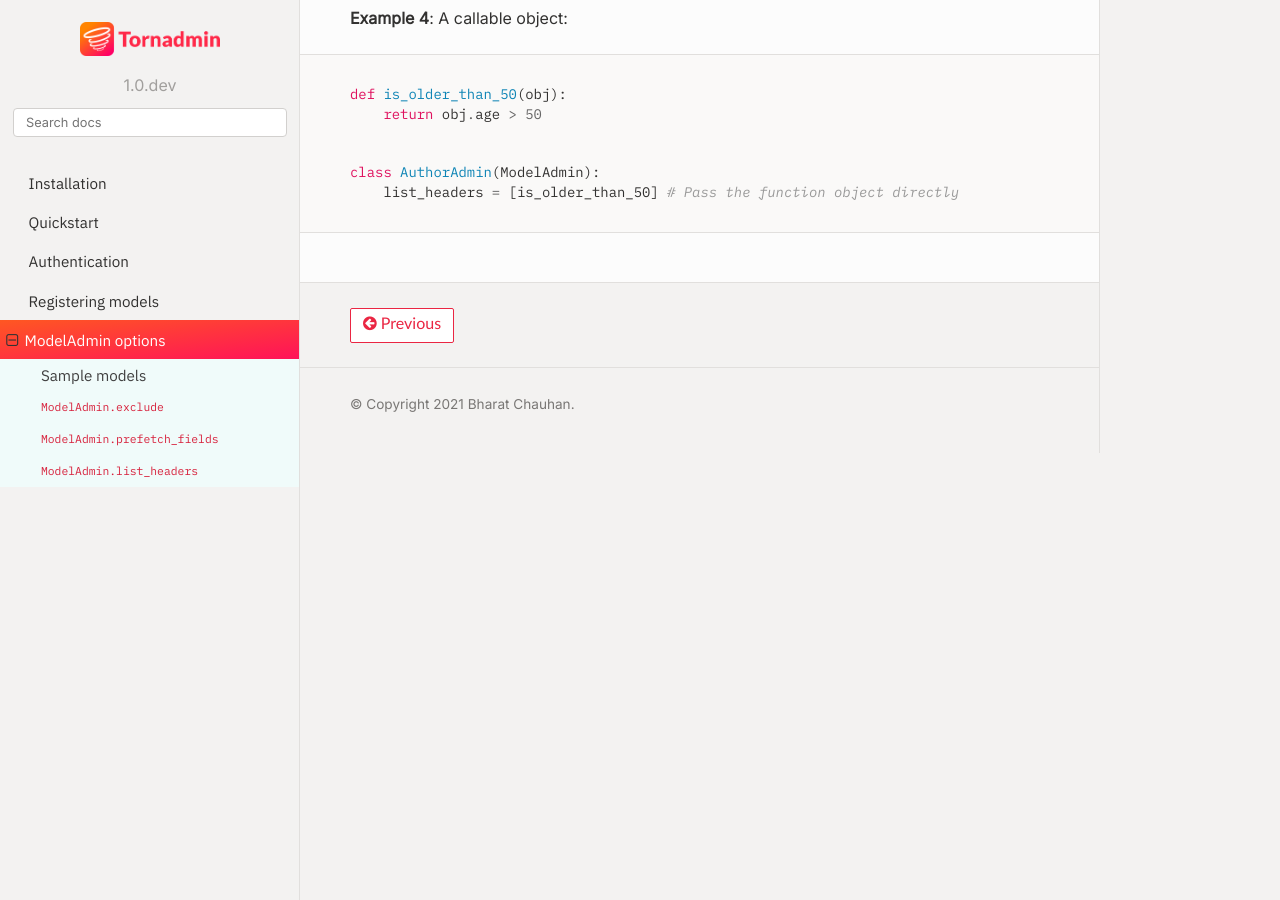
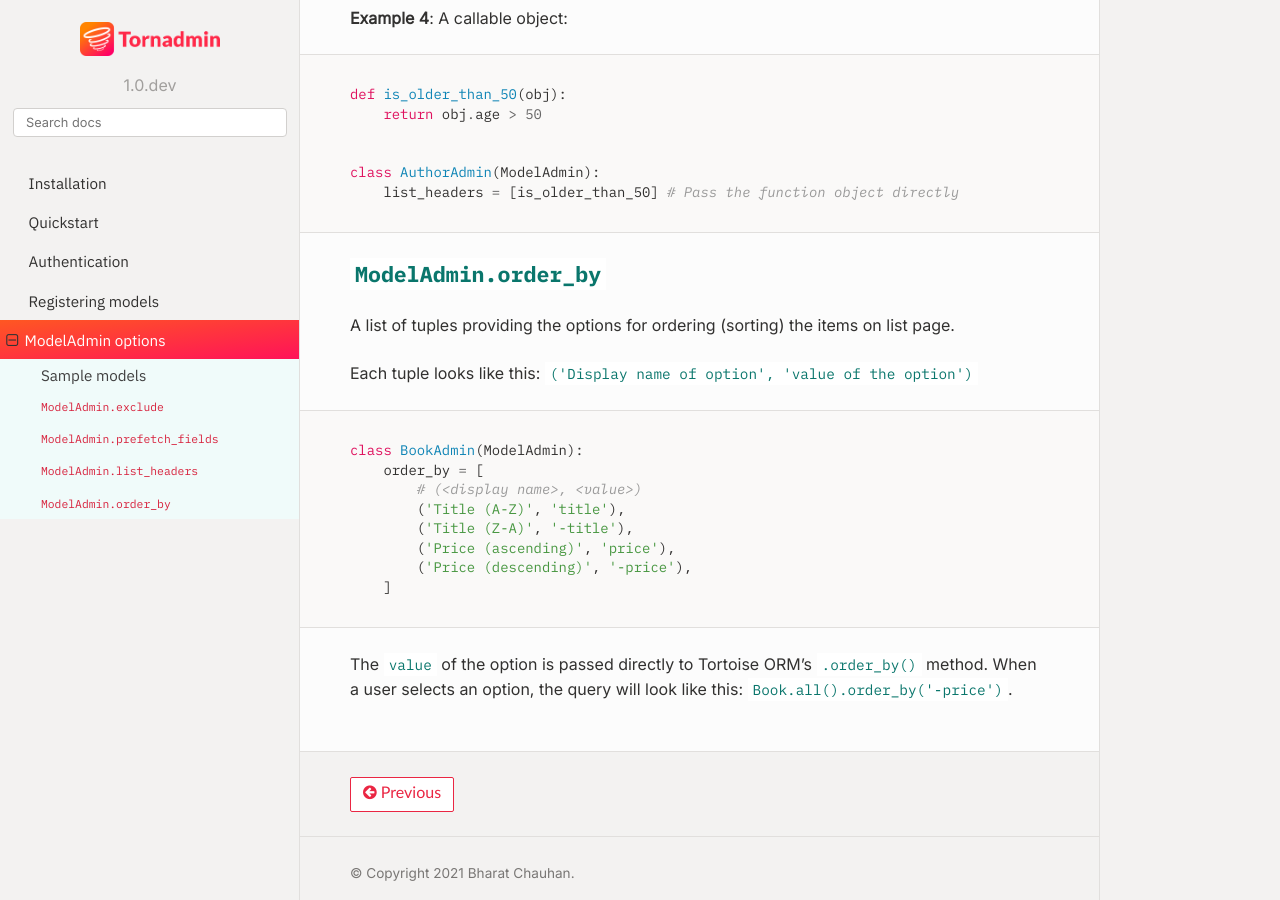
Before and after one commit to bhch/tornadmin, a Sphinx documentation site: the page built from docs/modeladmin.rst, in a window 1280 px wide and 900 px high, scrolled down 2440 px. Built offline with Sphinx 7.4.7 and the Read the Docs theme 2.0.0, drawn with Linux system fonts in a browser that asks for light colours; before the commit the page ends 2893 px from its top, so only the background shows below that.

Commit message:
Update  modeladmin docs

```diff
--- a/docs/modeladmin.rst
+++ b/docs/modeladmin.rst
@@ -118,3 +118,26 @@ You can change the display name of the columns:
 
     class AuthorAdmin(ModelAdmin):
         list_headers = [is_older_than_50] # Pass the function object directly
+
+
+``ModelAdmin.order_by``
+-----------------------
+
+A list of tuples providing the options for ordering (sorting) the items on list page.
+
+Each tuple looks like this: ``('Display name of option', 'value of the option')``
+
+.. code-block:: python
+
+    class BookAdmin(ModelAdmin):
+        order_by = [
+            # (<display name>, <value>)
+            ('Title (A-Z)', 'title'),
+            ('Title (Z-A)', '-title'),
+            ('Price (ascending)', 'price'),
+            ('Price (descending)', '-price'),
+        ]
+
+The ``value`` of the option is passed directly to Tortoise ORM's ``.order_by()``
+method. When a user selects an option, the query will look like this:
+``Book.all().order_by('-price')``.
```
